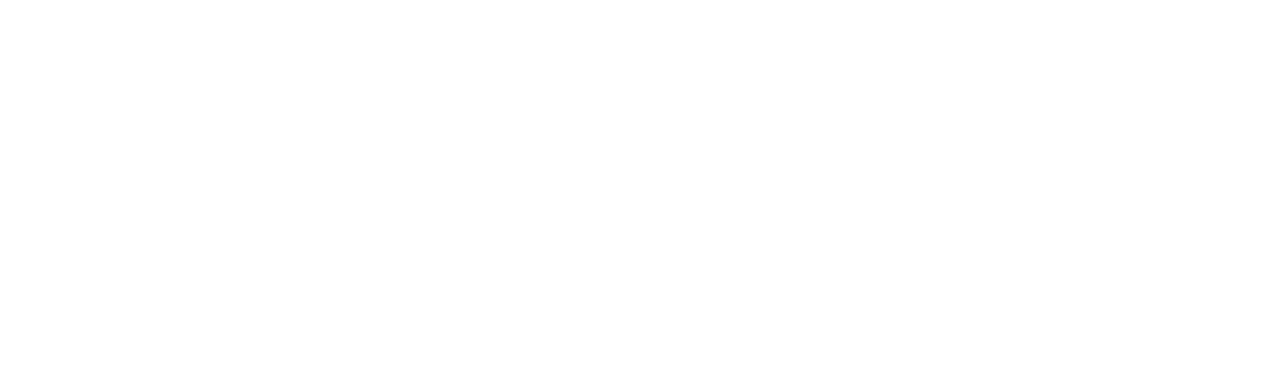
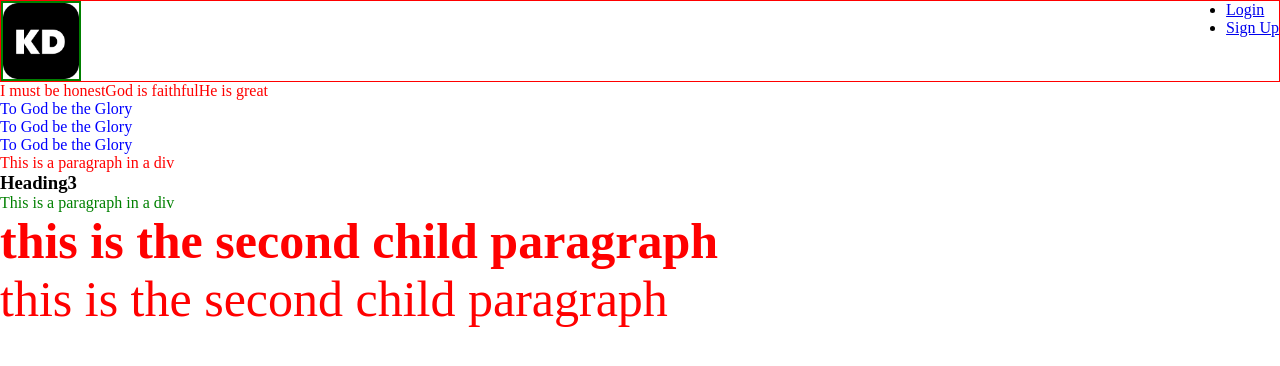
Before and after one commit to UBONG-UDO/KiddiesWebsite, a plain HTML site: page index.html in a window 1280 px wide. Drawn offline with Linux system fonts and the light colour scheme.

Commit message:
feat:  development continued

```diff
--- a/css/style.css
+++ b/css/style.css
@@ -0,0 +1,62 @@
+*{
+    margin: 0;
+    padding: 0;
+    box-sizing: border-box;
+}
+header{
+    border: 1px solid red;
+    background-color: #fff;
+    display: flex;
+    justify-content: space-between;
+}
+#first-para{
+    color: red;
+}
+.second-para{
+    color: blue;
+}
+.second-para:hover{
+    color: green;
+}
+#first-para::before{
+    content: 'I must be honest';
+}
+#first-para::after{
+    content: 'He is great' ;
+}
+/* Descendant selector */
+#container p{
+    color: green;
+}
+/* child selector */
+#container >p{
+    color: red;
+}
+/* Sibling selector */
+#container > div ~ p{
+    font-size: 50px;
+}
+/* Adjascent selector */
+#container > div + p{
+font-weight: bolder;
+}
+header{
+    border: 1px solid red;
+    display: flex;
+    flex direction: row reverse;
+    justify-content: space-between
+    align-item: end
+}
+#logo{
+    with: 80px;
+    height: 80px;
+    border: 2px solid green;
+}
+img{
+    width: 100%;
+    height: 100%;
+}
+body {
+    background-image: ;
+}
+/*  */
--- a/index.html
+++ b/index.html
@@ -1,11 +1,36 @@
 <!DOCTYPE html>
 <html lang="en">
-<head>
-    <meta charset="UTF-8">
-    <meta name="viewport" content="width=device-width, initial-scale=1.0">
+  <head>
+    <meta charset="UTF-8" />
+    <meta name="viewport" content="width=device-width, initial-scale=1.0" />
     <title>Kiddies Website</title>
-</head>
-<body>
+    <link rel="stylesheet" href="css/style.css" />
+  </head>
+  <body>
+    <header>
+      <div id="logo">
+        <img src="image/logo.png" alt="Kiddies Logo" />
+      </div>
+      <nav>
+        <ul>
+          <li><a href="login.html">Login</a></li>
+          <li><a href="signup.html">Sign Up</a></li>
+        </ul>
+      </nav>
+    </header>
+        <p id="first-para">God is faithful</p>
+    <p class="second-para">To God be the Glory</p>
+    <p class="second-para">To God be the Glory</p>
+    <p class="second-para">To God be the Glory</p>
 
-</body>
+    <div id="container">
+      <p>This is a paragraph in a div</p>
+      <div>
+          <h3>Heading3</h3>
+          <p>This is a paragraph in a div</p>
+      </div>
+      <p>this is the second child paragraph</p>
+      <p>this is the second child paragraph</p>
+    </div>
+  </body>
 </html>
```
